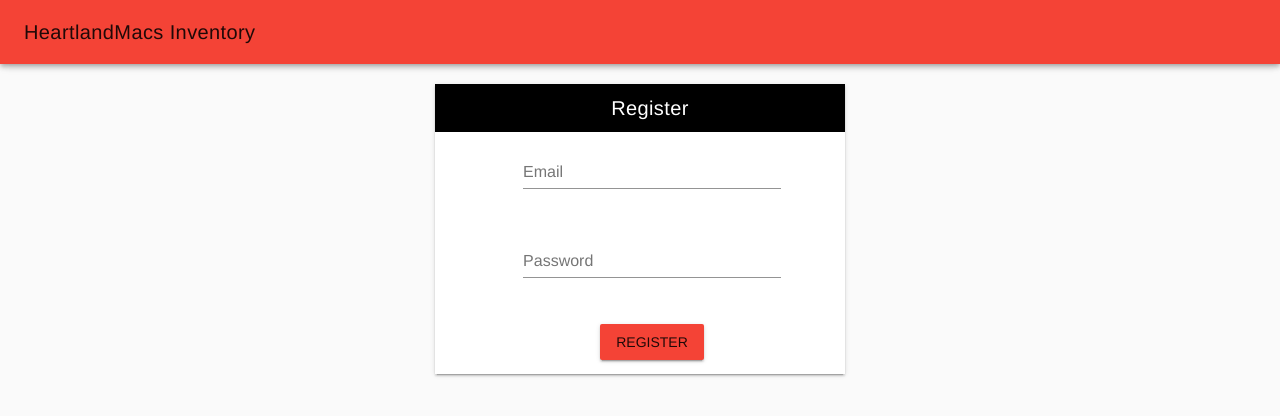
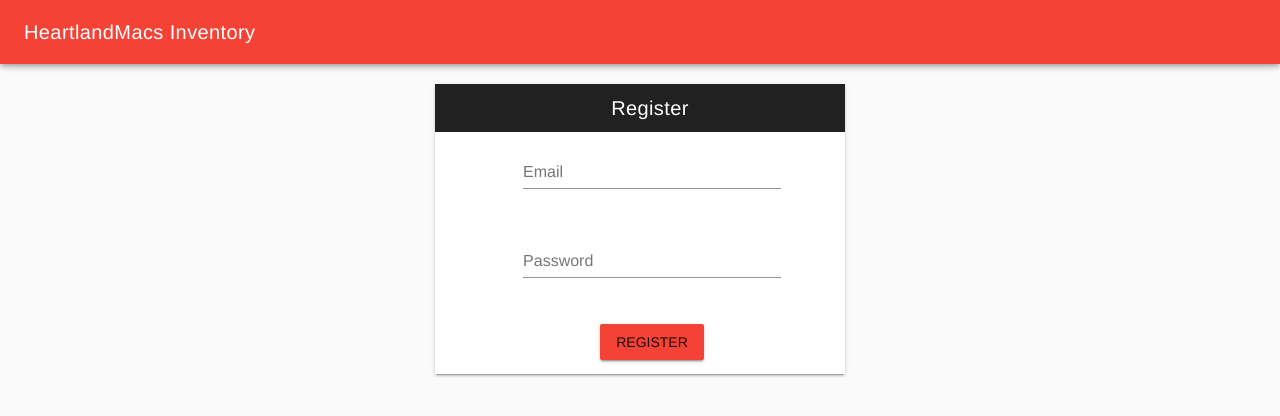
Before and after one commit to vanhooktristan/Inventory, a Vue app in the folder client/: page /#/register in a window 1280 px wide. Shown: the top 416 px of the page. Built offline with nearby package versions, Linux system fonts and the light colour scheme.

Commit message:
text color changes

```diff
--- a/client/src/components/Header.vue
+++ b/client/src/components/Header.vue
@@ -1,5 +1,5 @@
 <template>
-  <v-toolbar fixed class="red">
+  <v-toolbar fixed dark class="red">
     <v-toolbar-title class="mr-4">
         HeartlandMacs Inventory
     </v-toolbar-title>
--- a/client/src/components/Register.vue
+++ b/client/src/components/Register.vue
@@ -2,7 +2,7 @@
   <v-layout row wrap>
     <v-flex xs4 offset-xs4>
       <div class="white elevation-2">
-        <v-toolbar flat dense class="black" dark>
+        <v-toolbar flat dense dark>
           <v-spacer></v-spacer>
           <v-toolbar-title>Register</v-toolbar-title>
           <v-spacer></v-spacer>
```
